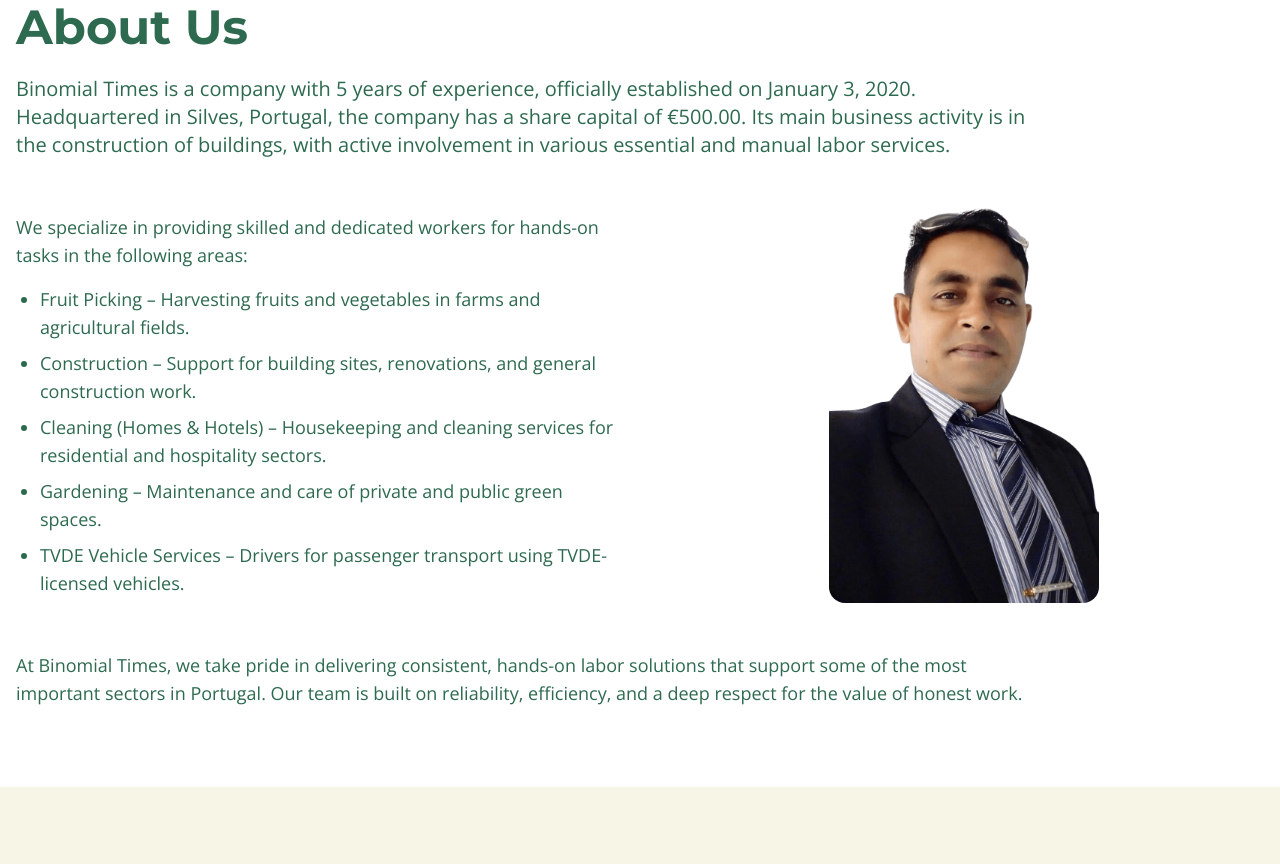
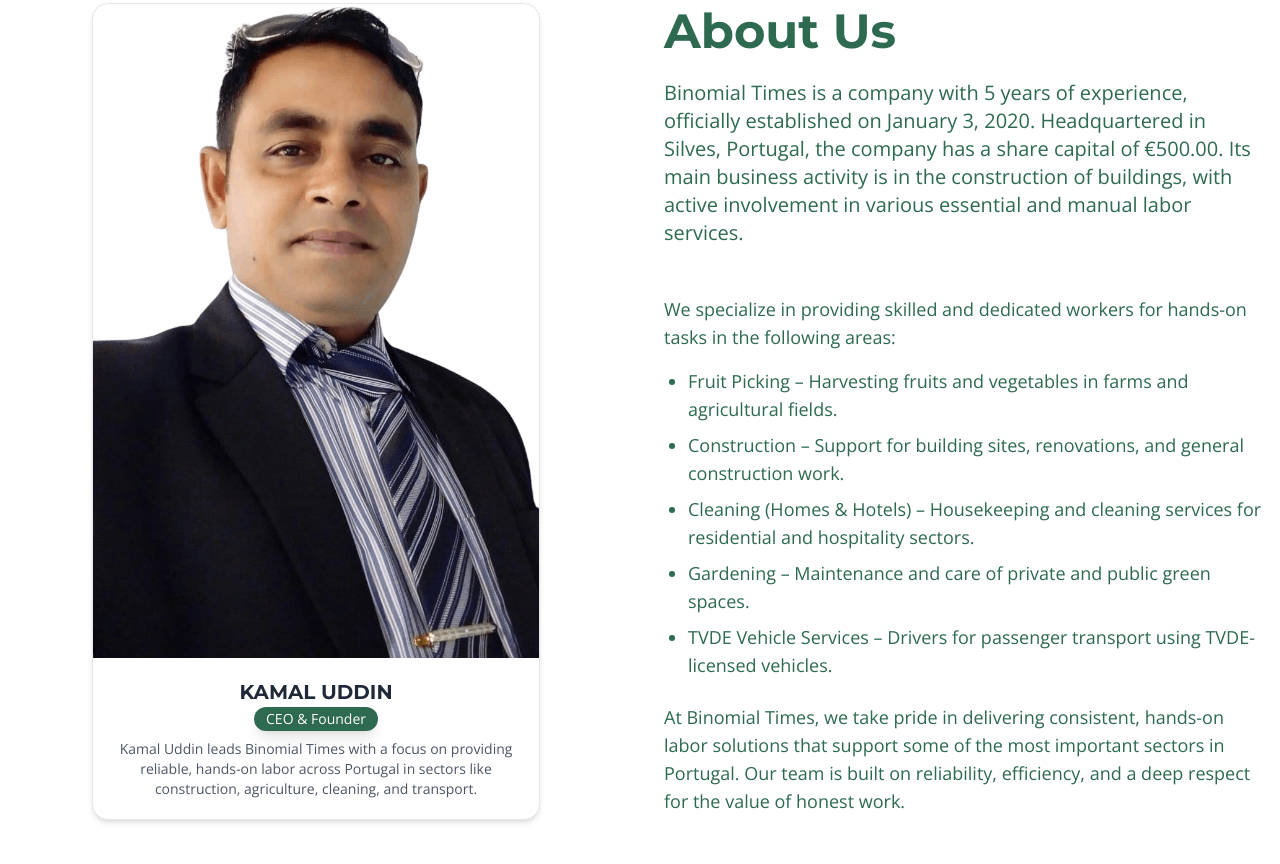
Before and after one commit to prabesh-regmi/agri-recruit, a plain HTML site: page index.html in a window 1280 px wide. Shown: the part 1765-2629 px from the top of the page. Drawn offline with nearby package versions, Linux system fonts and the light colour scheme.

Commit message:
update about us

```diff
--- a/index.html
+++ b/index.html
@@ -410,25 +410,97 @@
           </p>
         </div>
         <div class="grid md:grid-cols-5 gap-4">
-          <div class="card-box bg-white rounded-2xl p-4 shadow-lg fade-in-up-animate hover:-translate-y-2">
-            <h3 class="text-xl font-bold mb-4 text-forest-green" data-en="Fruit Picking" data-pt="Colheita de Frutas">Fruit Picking</h3>
-            <p class="mb-4 text-lg" data-en="Harvesting fruits and vegetables in farms and agricultural fields." data-pt="Colheita de frutas e vegetais em fazendas e campos agrícolas.">Harvesting fruits and vegetables in farms and agricultural fields.</p>
-          </div>
-          <div class="card-box bg-white rounded-2xl p-4 shadow-lg fade-in-up-animate hover:-translate-y-2">
-            <h3 class="text-xl font-bold mb-4 text-forest-green" data-en="Construction" data-pt="Construção">Construction</h3>
-            <p class="mb-4 text-lg" data-en="Support for building sites, renovations, and general construction work." data-pt="Apoio em canteiros de obras, reformas e trabalhos gerais de construção.">Support for building sites, renovations, and general construction work.</p>
-          </div>
-          <div class="card-box bg-white rounded-2xl p-4 shadow-lg fade-in-up-animate hover:-translate-y-2">
-            <h3 class="text-xl font-bold mb-4 text-forest-green" data-en="Cleaning (Homes & Hotels)" data-pt="Limpeza (Casas & Hotéis)">Cleaning (Homes & Hotels)</h3>
-            <p class="mb-4 text-lg" data-en="Housekeeping and cleaning services for residential and hospitality sectors." data-pt="Serviços de limpeza e arrumação para residências e setor de hotelaria.">Housekeeping and cleaning services for residential and hospitality sectors.</p>
-          </div>
-          <div class="card-box bg-white rounded-2xl p-4 shadow-lg fade-in-up-animate hover:-translate-y-2">
-            <h3 class="text-xl font-bold mb-4 text-forest-green" data-en="Gardening" data-pt="Jardinagem">Gardening</h3>
-            <p class="mb-4 text-lg" data-en="Maintenance and care of private and public green spaces." data-pt="Manutenção e cuidado de espaços verdes privados e públicos.">Maintenance and care of private and public green spaces.</p>
-          </div>
-          <div class="card-box bg-white rounded-2xl p-4 shadow-lg fade-in-up-animate hover:-translate-y-2">
-            <h3 class="text-xl font-bold mb-4 text-forest-green" data-en="TVDE Vehicle Services" data-pt="Serviços de Veículos TVDE">TVDE Vehicle Services</h3>
-            <p class="mb-4 text-lg" data-en="Drivers for passenger transport using TVDE-licensed vehicles." data-pt="Motoristas para transporte de passageiros com veículos licenciados TVDE.">Drivers for passenger transport using TVDE-licensed vehicles.</p>
+          <div
+            class="card-box bg-white rounded-2xl p-4 shadow-lg fade-in-up-animate hover:-translate-y-2"
+          >
+            <h3
+              class="text-xl font-bold mb-4 text-forest-green"
+              data-en="Fruit Picking"
+              data-pt="Colheita de Frutas"
+            >
+              Fruit Picking
+            </h3>
+            <p
+              class="mb-4 text-lg"
+              data-en="Harvesting fruits and vegetables in farms and agricultural fields."
+              data-pt="Colheita de frutas e vegetais em fazendas e campos agrícolas."
+            >
+              Harvesting fruits and vegetables in farms and agricultural fields.
+            </p>
+          </div>
+          <div
+            class="card-box bg-white rounded-2xl p-4 shadow-lg fade-in-up-animate hover:-translate-y-2"
+          >
+            <h3
+              class="text-xl font-bold mb-4 text-forest-green"
+              data-en="Construction"
+              data-pt="Construção"
+            >
+              Construction
+            </h3>
+            <p
+              class="mb-4 text-lg"
+              data-en="Support for building sites, renovations, and general construction work."
+              data-pt="Apoio em canteiros de obras, reformas e trabalhos gerais de construção."
+            >
+              Support for building sites, renovations, and general construction
+              work.
+            </p>
+          </div>
+          <div
+            class="card-box bg-white rounded-2xl p-4 shadow-lg fade-in-up-animate hover:-translate-y-2"
+          >
+            <h3
+              class="text-xl font-bold mb-4 text-forest-green"
+              data-en="Cleaning (Homes & Hotels)"
+              data-pt="Limpeza (Casas & Hotéis)"
+            >
+              Cleaning (Homes & Hotels)
+            </h3>
+            <p
+              class="mb-4 text-lg"
+              data-en="Housekeeping and cleaning services for residential and hospitality sectors."
+              data-pt="Serviços de limpeza e arrumação para residências e setor de hotelaria."
+            >
+              Housekeeping and cleaning services for residential and hospitality
+              sectors.
+            </p>
+          </div>
+          <div
+            class="card-box bg-white rounded-2xl p-4 shadow-lg fade-in-up-animate hover:-translate-y-2"
+          >
+            <h3
+              class="text-xl font-bold mb-4 text-forest-green"
+              data-en="Gardening"
+              data-pt="Jardinagem"
+            >
+              Gardening
+            </h3>
+            <p
+              class="mb-4 text-lg"
+              data-en="Maintenance and care of private and public green spaces."
+              data-pt="Manutenção e cuidado de espaços verdes privados e públicos."
+            >
+              Maintenance and care of private and public green spaces.
+            </p>
+          </div>
+          <div
+            class="card-box bg-white rounded-2xl p-4 shadow-lg fade-in-up-animate hover:-translate-y-2"
+          >
+            <h3
+              class="text-xl font-bold mb-4 text-forest-green"
+              data-en="TVDE Vehicle Services"
+              data-pt="Serviços de Veículos TVDE"
+            >
+              TVDE Vehicle Services
+            </h3>
+            <p
+              class="mb-4 text-lg"
+              data-en="Drivers for passenger transport using TVDE-licensed vehicles."
+              data-pt="Motoristas para transporte de passageiros com veículos licenciados TVDE."
+            >
+              Drivers for passenger transport using TVDE-licensed vehicles.
+            </p>
           </div>
         </div>
       </div>
@@ -437,44 +509,127 @@
     <!-- About Section -->
     <section id="about" class="py-20 bg-white text-forest-green">
       <div class="container mx-auto px-4">
-        <div class="text-left mb-12 fade-in-up-animate">
-          <h2 class="text-4xl md:text-5xl font-bold mb-6" data-en="About Us" data-pt="Sobre Nós">About Us</h2>
-          <p class="text-xl mb-6 max-w-5xl" data-en="Binomial Times is a company with 5 years of experience, officially established on January 3, 2020. Headquartered in Silves, Portugal, the company has a share capital of €500.00. Its main business activity is in the construction of buildings, with active involvement in various essential and manual labor services." data-pt="A Binomial Times é uma empresa com 5 anos de experiência, oficialmente estabelecida em 3 de janeiro de 2020. Sediada em Silves, Portugal, a empresa possui um capital social de €500,00. Sua principal atividade é a construção de edifícios, com atuação em diversos serviços essenciais e de mão de obra manual.">
-            Binomial Times is a company with 5 years of experience, officially
-            established on January 3, 2020. Headquartered in Silves, Portugal,
-            the company has a share capital of €500.00. Its main business
-            activity is in the construction of buildings, with active
-            involvement in various essential and manual labor services.
-          </p>
-        </div>
         <div class="grid md:grid-cols-2 gap-12 items-center mb-12">
-          <div class="fade-in-up-animate">
-            <p class="text-lg mb-4" data-en="We specialize in providing skilled and dedicated workers for hands-on tasks in the following areas:" data-pt="Somos especializados em fornecer trabalhadores qualificados e dedicados para tarefas práticas nas seguintes áreas:">
-              We specialize in providing skilled and dedicated workers for hands-on tasks in the following areas:
-            </p>
-            <ul class="list-disc pl-6 space-y-2 text-lg">
-              <li data-en="Fruit Picking – Harvesting fruits and vegetables in farms and agricultural fields." data-pt="Colheita de Frutas – Colheita de frutas e vegetais em fazendas e campos agrícolas."><b data-en="Fruit Picking" data-pt="Colheita de Frutas">Fruit Picking</b> – Harvesting fruits and vegetables in farms and agricultural fields.</li>
-              <li data-en="Construction – Support for building sites, renovations, and general construction work." data-pt="Construção – Apoio em canteiros de obras, reformas e trabalhos gerais de construção."><b data-en="Construction" data-pt="Construção">Construction</b> – Support for building sites, renovations, and general construction work.</li>
-              <li data-en="Cleaning (Homes & Hotels) – Housekeeping and cleaning services for residential and hospitality sectors." data-pt="Limpeza (Casas & Hotéis) – Serviços de limpeza e arrumação para residências e setor de hotelaria."><b data-en="Cleaning (Homes & Hotels)" data-pt="Limpeza (Casas & Hotéis)">Cleaning (Homes & Hotels)</b> – Housekeeping and cleaning services for residential and hospitality sectors.</li>
-              <li data-en="Gardening – Maintenance and care of private and public green spaces." data-pt="Jardinagem – Manutenção e cuidado de espaços verdes privados e públicos."><b data-en="Gardening" data-pt="Jardinagem">Gardening</b> – Maintenance and care of private and public green spaces.</li>
-              <li data-en="TVDE Vehicle Services – Drivers for passenger transport using TVDE-licensed vehicles." data-pt="Serviços de Veículos TVDE – Motoristas para transporte de passageiros com veículos licenciados TVDE."><b data-en="TVDE Vehicle Services" data-pt="Serviços de Veículos TVDE">TVDE Vehicle Services</b> – Drivers for passenger transport using TVDE-licensed vehicles.</li>
-            </ul>
-          </div>
-          <div class="fade-in-up-animate flex justify-center">
+          <div
+            class="fade-in-up-animate max-w-md mx-auto bg-white border border-gray-200 rounded-2xl shadow-md overflow-hidden"
+          >
             <img
+              class="w-full h-full object-cover"
               src="assets/images/ceo.png"
-              alt="CEO"
-              class="rounded-2xl max-w-[270px] w-full h-auto object-cover"
+              alt="KAMAL UDDIN's Image"
             />
-          </div>
-        </div>
-        <div class="fade-in-up-animate">
-          <p class="text-lg mt-6 max-w-5xl" data-en="At Binomial Times, we take pride in delivering consistent, hands-on labor solutions that support some of the most important sectors in Portugal. Our team is built on reliability, efficiency, and a deep respect for the value of honest work." data-pt="Na Binomial Times, temos orgulho em oferecer soluções de trabalho prático e consistente que apoiam alguns dos setores mais importantes de Portugal. Nossa equipe é formada por confiabilidade, eficiência e profundo respeito pelo valor do trabalho honesto.">
-            At Binomial Times, we take pride in delivering consistent, hands-on
-            labor solutions that support some of the most important sectors in
-            Portugal. Our team is built on reliability, efficiency, and a deep
-            respect for the value of honest work.
-          </p>
+            <div class="p-5 text-center">
+              <h2 class="text-xl font-bold text-gray-800">KAMAL UDDIN</h2>
+              <span class="text-gray-500 inline-block rounded-full mb-2 bg-forest-green text-sm px-3 py-0.5 text-white shadow-lg block">CEO & Founder</span>
+              <p
+                class="text-sm text-gray-600"
+                data-en="Kamal Uddin leads Binomial Times with a focus on providing reliable, hands-on labor across Portugal in sectors like construction, agriculture, cleaning, and transport."
+                data-pt="Kamal Uddin lidera a Binomial Times com foco na prestação de mão de obra fiável e dedicada em áreas como construção, agricultura, limpeza e transporte em Portugal."
+              >
+                Visionary leader with over a decade of experience in building
+                innovative and sustainable solutions.
+              </p>
+            </div>
+          </div>
+
+          <div>
+            <div class="text-left mb-12 fade-in-up-animate">
+              <h2
+                class="text-4xl md:text-5xl font-bold mb-6"
+                data-en="About Us"
+                data-pt="Sobre Nós"
+              >
+                About Us
+              </h2>
+              <p
+                class="text-xl mb-6"
+                data-en="Binomial Times is a company with 5 years of experience, officially established on January 3, 2020. Headquartered in Silves, Portugal, the company has a share capital of €500.00. Its main business activity is in the construction of buildings, with active involvement in various essential and manual labor services."
+                data-pt="A Binomial Times é uma empresa com 5 anos de experiência, oficialmente estabelecida em 3 de janeiro de 2020. Sediada em Silves, Portugal, a empresa possui um capital social de €500,00. Sua principal atividade é a construção de edifícios, com atuação em diversos serviços essenciais e de mão de obra manual."
+              >
+                Binomial Times is a company with 5 years of experience,
+                officially established on January 3, 2020. Headquartered in
+                Silves, Portugal, the company has a share capital of €500.00.
+                Its main business activity is in the construction of buildings,
+                with active involvement in various essential and manual labor
+                services.
+              </p>
+            </div>
+            <div class="fade-in-up-animate">
+              <p
+                class="text-lg mb-4"
+                data-en="We specialize in providing skilled and dedicated workers for hands-on tasks in the following areas:"
+                data-pt="Somos especializados em fornecer trabalhadores qualificados e dedicados para tarefas práticas nas seguintes áreas:"
+              >
+                We specialize in providing skilled and dedicated workers for
+                hands-on tasks in the following areas:
+              </p>
+              <ul class="list-disc pl-6 space-y-2 text-lg">
+                <li
+                  data-en="Fruit Picking – Harvesting fruits and vegetables in farms and agricultural fields."
+                  data-pt="Colheita de Frutas – Colheita de frutas e vegetais em fazendas e campos agrícolas."
+                >
+                  <b data-en="Fruit Picking" data-pt="Colheita de Frutas"
+                    >Fruit Picking</b
+                  >
+                  – Harvesting fruits and vegetables in farms and agricultural
+                  fields.
+                </li>
+                <li
+                  data-en="Construction – Support for building sites, renovations, and general construction work."
+                  data-pt="Construção – Apoio em canteiros de obras, reformas e trabalhos gerais de construção."
+                >
+                  <b data-en="Construction" data-pt="Construção"
+                    >Construction</b
+                  >
+                  – Support for building sites, renovations, and general
+                  construction work.
+                </li>
+                <li
+                  data-en="Cleaning (Homes & Hotels) – Housekeeping and cleaning services for residential and hospitality sectors."
+                  data-pt="Limpeza (Casas & Hotéis) – Serviços de limpeza e arrumação para residências e setor de hotelaria."
+                >
+                  <b
+                    data-en="Cleaning (Homes & Hotels)"
+                    data-pt="Limpeza (Casas & Hotéis)"
+                    >Cleaning (Homes & Hotels)</b
+                  >
+                  – Housekeeping and cleaning services for residential and
+                  hospitality sectors.
+                </li>
+                <li
+                  data-en="Gardening – Maintenance and care of private and public green spaces."
+                  data-pt="Jardinagem – Manutenção e cuidado de espaços verdes privados e públicos."
+                >
+                  <b data-en="Gardening" data-pt="Jardinagem">Gardening</b> –
+                  Maintenance and care of private and public green spaces.
+                </li>
+                <li
+                  data-en="TVDE Vehicle Services – Drivers for passenger transport using TVDE-licensed vehicles."
+                  data-pt="Serviços de Veículos TVDE – Motoristas para transporte de passageiros com veículos licenciados TVDE."
+                >
+                  <b
+                    data-en="TVDE Vehicle Services"
+                    data-pt="Serviços de Veículos TVDE"
+                    >TVDE Vehicle Services</b
+                  >
+                  – Drivers for passenger transport using TVDE-licensed
+                  vehicles.
+                </li>
+              </ul>
+            </div>
+            <div class="fade-in-up-animate">
+              <p
+                class="text-lg mt-6"
+                data-en="At Binomial Times, we take pride in delivering consistent, hands-on labor solutions that support some of the most important sectors in Portugal. Our team is built on reliability, efficiency, and a deep respect for the value of honest work."
+                data-pt="Na Binomial Times, temos orgulho em oferecer soluções de trabalho prático e consistente que apoiam alguns dos setores mais importantes de Portugal. Nossa equipe é formada por confiabilidade, eficiência e profundo respeito pelo valor do trabalho honesto."
+              >
+                At Binomial Times, we take pride in delivering consistent,
+                hands-on labor solutions that support some of the most important
+                sectors in Portugal. Our team is built on reliability,
+                efficiency, and a deep respect for the value of honest work.
+              </p>
+            </div>
+          </div>
         </div>
       </div>
     </section>
@@ -604,7 +759,13 @@
         <div class="max-w-6xl mx-auto grid md:grid-cols-3 gap-12">
           <!-- Contact Information -->
           <div class="fade-in-up-animate">
-            <h3 class="text-2xl font-bold mb-6">Contact Information</h3>
+            <h3
+              class="text-2xl font-bold mb-6"
+              data-en="Contact Information"
+              data-pt="Informações de Contacto"
+            >
+              Contact Information
+            </h3>
             <div class="space-y-6">
               <div class="flex items-start">
                 <div
@@ -621,8 +782,19 @@
                   </svg>
                 </div>
                 <div>
-                  <h4 class="font-bold text-lg mb-2">Address</h4>
-                  <p>123 Agriculture Street<br />Farm City, FC 12345</p>
+                  <h4
+                    class="font-bold text-lg mb-2"
+                    data-en="Address"
+                    data-pt="Morada"
+                  >
+                    Address
+                  </h4>
+                  <p
+                    data-en="Rua Comendador Vilarinho, No. 8, 1st Floor Left, 1100-017 Lisbon, Faro"
+                    data-pt="Rua Comendador Vilarinho, Nº 8, 1º Es 1100-017 Lisboa Faro"
+                  >
+                    Rua Comendador Vilarinho, Nº 8, 1º Es 1100-017 Lisboa Faro
+                  </p>
                 </div>
               </div>
 
@@ -641,7 +813,13 @@
                   </svg>
                 </div>
                 <div>
-                  <h4 class="font-bold text-lg mb-2">Phone</h4>
+                  <h4
+                    class="font-bold text-lg mb-2"
+                    data-en="Phone"
+                    data-pt="Telefone"
+                  >
+                    Phone
+                  </h4>
                   <p>
                     <a href="tel:+351920413437" class="hover:underline"
                       >+351 92 041 34 37</a
@@ -1334,7 +1512,7 @@
             subjectRequired: "Subject is required.",
             success: "Your message has been sent successfully!",
             error: "Something went wrong! Try again.",
-            recaptcha: "reCAPTCHA error. Please try again."
+            recaptcha: "reCAPTCHA error. Please try again.",
           },
           pt: {
             nameRequired: "Nome é obrigatório.",
@@ -1343,8 +1521,8 @@
             subjectRequired: "Assunto é obrigatório.",
             success: "Sua mensagem foi enviada com sucesso!",
             error: "Algo deu errado! Tente novamente.",
-            recaptcha: "Erro no reCAPTCHA. Por favor, tente novamente."
-          }
+            recaptcha: "Erro no reCAPTCHA. Por favor, tente novamente.",
+          },
         };
         function getCurrentLang() {
           return localStorage.getItem("selectedLanguage") || "en";
@@ -1384,23 +1562,27 @@
           const lang = getCurrentLang();
           const name = form.name.value.trim();
           if (!name) {
-            document.getElementById("errorName").textContent = messages[lang].nameRequired;
+            document.getElementById("errorName").textContent =
+              messages[lang].nameRequired;
             document.getElementById("errorName").style.display = "block";
             hasError = true;
           }
           const email = form.email.value.trim();
           if (!email) {
-            document.getElementById("errorEmail").textContent = messages[lang].emailRequired;
+            document.getElementById("errorEmail").textContent =
+              messages[lang].emailRequired;
             document.getElementById("errorEmail").style.display = "block";
             hasError = true;
           } else if (!/^\S+@\S+\.\S+$/.test(email)) {
-            document.getElementById("errorEmail").textContent = messages[lang].emailInvalid;
+            document.getElementById("errorEmail").textContent =
+              messages[lang].emailInvalid;
             document.getElementById("errorEmail").style.display = "block";
             hasError = true;
           }
           const subject = form.subject.value.trim();
           if (!subject) {
-            document.getElementById("errorSubject").textContent = messages[lang].subjectRequired;
+            document.getElementById("errorSubject").textContent =
+              messages[lang].subjectRequired;
             document.getElementById("errorSubject").style.display = "block";
             hasError = true;
           }
```
